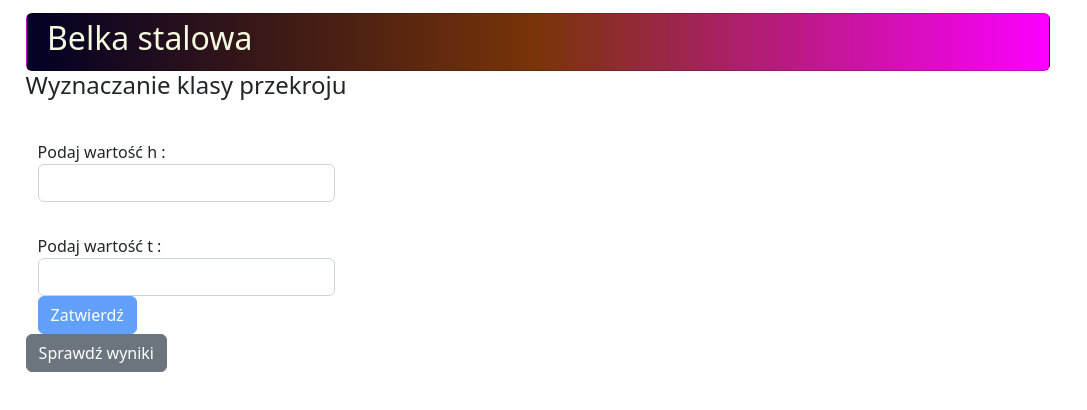
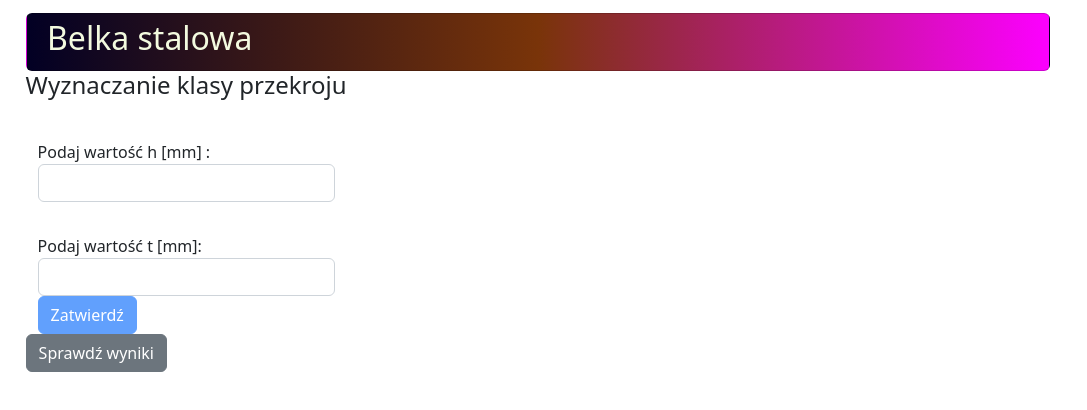
Before and after one commit to maciejmar/belka-stalowa, an Angular app: page /intersection in a window 1280 px wide. Shown: the top 410 px of the page, without its empty margins (0-1087 px from the left). Built offline with nearby package versions, Linux system fonts and the light colour scheme.

Commit message:
unities for results table to display

```diff
--- a/src/app/results/results.component.ts
+++ b/src/app/results/results.component.ts
@@ -19,7 +19,7 @@ currentPage: number = 1;
 itemsPerPage: number = 10;
 
 
-labels:string[]=['l_0', 'steelType', 'q', 'V', 'qk', 'M', 'Wmin', 'Imin', 'Av', 'n', 'Ad', 'f_cdd', 'h','t', 'Ved' ];
+labels:string[]=['l_0[m]', 'steelType', 'q [kn/m]', 'V [kN]', 'qk [kN/m]', 'M [m]', 'Wmin [mm**3]', 'Imin [mm**4]', 'Av [m**2]', 'n', 'Ad [m**2]', 'f_cdd [kPa]', 'h [mm]','t [mm]', 'Ved [kN]' ];
   constructor(private dataFromForm: DataFormService) {
 
   }
--- a/src/app/scinanie/usability/support/intersection/intersection.component.html
+++ b/src/app/scinanie/usability/support/intersection/intersection.component.html
@@ -4,10 +4,10 @@
    <div class="container">
       <form [formGroup]="FormForHT" (ngSubmit)="passHT()">
 
-        <label for="h" >Podaj wartość h : </label>
+        <label for="h" >Podaj wartość h [mm] : </label>
         <input id="h" type="number" formControlName = "h" class="form-control">
 
-        <label for="t" >Podaj wartość t : </label>
+        <label for="t" >Podaj wartość t [mm]: </label>
         <input id="t" type="number" formControlName="t" class="form-control">
 
         <button [disabled]="!FormForHT.valid" type="submit" class="btn btn-primary" >Zatwierdź</button>
```
